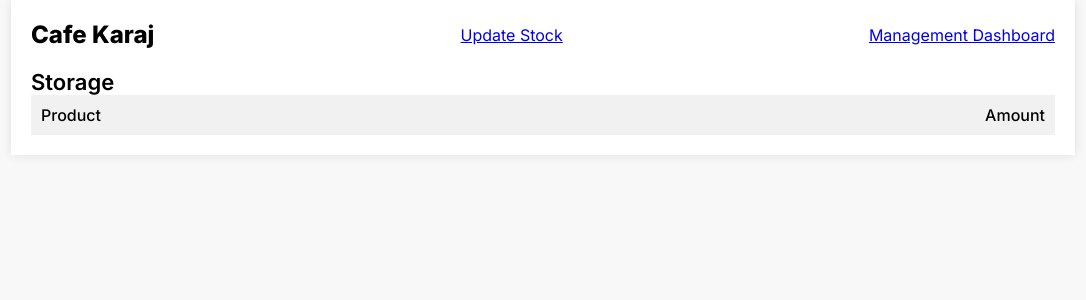
After one commit to amiralimodir/Cafe-Karaj, a Django app: template website/templates/storage.html in a window 1280 px wide. The commit adds this page. Shown: the top 300 px of the page, without its empty margins (97-1183 px from the left). Run offline with Django 3.2, Linux system fonts and the light colour scheme; the template is opened without the code that fills it, so the values that code supplies are empty.

Commit message:
add storage page

```diff
--- /dev/null
+++ b/website/static/css/storage.css
@@ -0,0 +1,71 @@
+/* storage.css */
+
+body {
+    font-family: 'Inter', sans-serif;
+    background-color: #f8f8f8;
+    margin: 0;
+    padding: 0;
+}
+
+.main-container {
+    width: 80%;
+    margin: auto;
+    background-color: white;
+    padding: 20px;
+    box-shadow: 0 0 10px rgba(0, 0, 0, 0.1);
+}
+
+.navigation {
+    display: flex;
+    justify-content: space-between;
+    align-items: center;
+    margin-bottom: 20px;
+}
+
+.cafe-karaj {
+    font-size: 24px;
+    font-weight: 800;
+}
+
+.button {
+    background-color: #007bff;
+    color: white;
+    border: none;
+    padding: 10px 20px;
+    cursor: pointer;
+    font-size: 16px;
+}
+
+.table {
+    width: 100%;
+    border-collapse: collapse;
+}
+
+.title {
+    font-size: 22px;
+    font-weight: 600;
+    margin-bottom: 10px;
+}
+
+.flex-row {
+    display: flex;
+    justify-content: space-between;
+    background-color: #f1f1f1;
+    padding: 10px;
+    font-weight: 500;
+}
+
+.list {
+    width: 100%;
+}
+
+.row {
+    display: flex;
+    justify-content: space-between;
+    padding: 10px;
+    border-bottom: 1px solid #ddd;
+}
+
+.product-name, .product-amount {
+    font-size: 18px;
+}
--- /dev/null
+++ b/website/templates/storage.html
@@ -0,0 +1,41 @@
+<!-- storage.html -->
+
+{% load static %}
+<!DOCTYPE html>
+<html lang="en">
+<head>
+    <meta charset="UTF-8">
+    <meta name="viewport" content="width=device-width, initial-scale=1.0">
+    <title>Storage</title>
+    <link rel="stylesheet" href="https://fonts.googleapis.com/css2?family=Inter:wght@400;500;600;800&display=swap">
+    <link rel="stylesheet" href="{% static 'css/storage.css' %}">
+</head>
+<body>
+    <div class="main-container">
+        <div class="navigation">
+            <div class="cafe-karaj">
+                <span class="cafe">Cafe</span><span class="nbsp"> </span><span class="karaj">Karaj</span>
+            </div>
+            <div class="col-md-6">
+                <a href="{% url 'update_storage' %}" class="btn btn-primary">Update Stock</a>
+            </div>
+            <div class="col-md-6">
+                <a href="{% url 'management_dashboard' %}" class="btn btn-primary">Management Dashboard</a>
+            </div>
+        </div>
+        <div class="table">
+            <span class="title">Storage</span>
+            <div class="flex-row">
+                <span class="product">Product</span><span class="amount">Amount</span>
+            </div>
+            <div class="list">
+                {% for item in storage_items %}
+                <div class="row">
+                    <span class="product-name">{{ item.name }}</span><span class="product-amount">{{ item.amount }}</span>
+                </div>
+                {% endfor %}
+            </div>
+        </div>
+    </div>
+</body>
+</html>
--- a/website/urls.py
+++ b/website/urls.py
@@ -1,5 +1,5 @@
 from django.urls import path
-from .views import register, login_view , cart_view, product_list_view, update_storage_view, add_product_view, purchase_records_view, unauthenticated_homepage_view, authenticated_homepage_view, logout_view, management_dashboard_view, place_order, order_success_view
+from .views import register, login_view , cart_view, product_list_view, update_storage_view, add_product_view, purchase_records_view, unauthenticated_homepage_view, authenticated_homepage_view, logout_view, management_dashboard_view, place_order, order_success_view,storage_view
 
 urlpatterns = [
     path('', unauthenticated_homepage_view, name='unauthenticated_homepage'),
@@ -15,4 +15,5 @@ urlpatterns = [
     path('management_dashboard/', management_dashboard_view, name='management_dashboard'),
     path('place-order/', place_order, name='place_order'),
     path('order-success/', order_success_view, name='order_success'),
+    path('storage/', storage_view, name='storage'),
 ]
```
Also changed, not shown: website/templates/management_dashboard.html (+13 -1 lines), website/views.py (+8 -0 lines), db.sqlite3.
